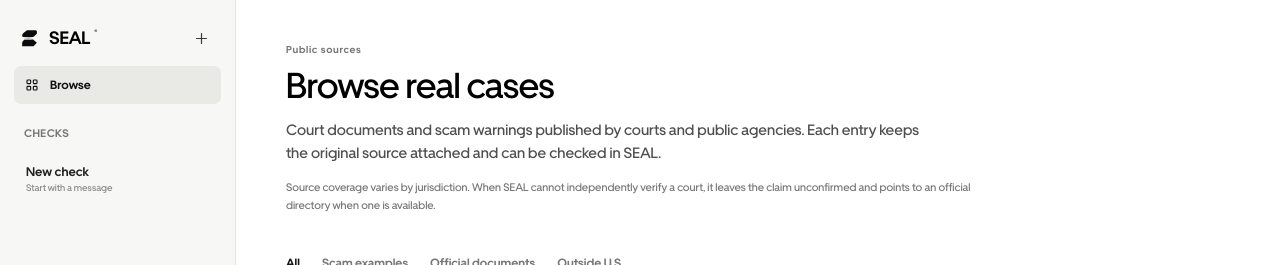
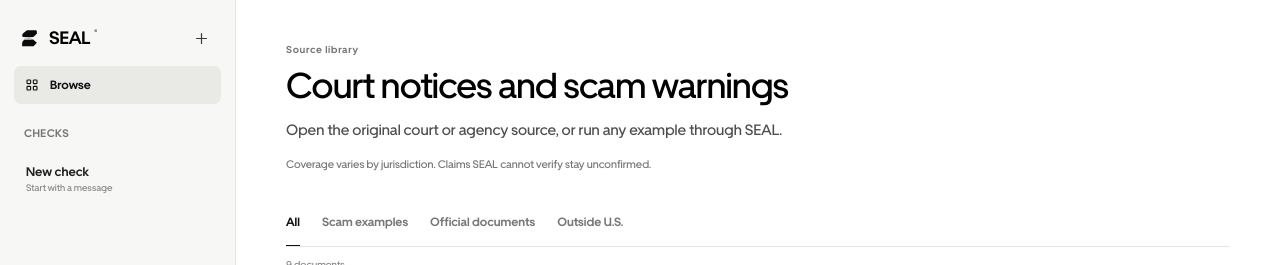
Before and after one commit to Davemafy/seal, a Next.js app: page /browse in a window 1280 px wide. Shown: the top 265 px of the page. Built offline with nearby package versions, Linux system fonts and the light colour scheme.

Commit message:
Tighten Browse source library copy

```diff
--- a/app/browse/page.tsx
+++ b/app/browse/page.tsx
@@ -44,10 +44,10 @@ export default function Browse(){
 
   <section className="browse-shell">
    <header className="browse-intro">
-    <p className="browse-eyebrow">Public sources</p>
-    <h1>Browse real cases</h1>
-    <p className="browse-deck">Court documents and scam warnings published by courts and public agencies. Each entry keeps the original source attached and can be checked in SEAL.</p>
-    <p className="browse-scope">Source coverage varies by jurisdiction. When SEAL cannot independently verify a court, it leaves the claim unconfirmed and points to an official directory when one is available.</p>
+    <p className="browse-eyebrow">Source library</p>
+    <h1>Court notices and scam warnings</h1>
+    <p className="browse-deck">Open the original court or agency source, or run any example through SEAL.</p>
+    <p className="browse-scope">Coverage varies by jurisdiction. Claims SEAL cannot verify stay unconfirmed.</p>
    </header>
 
    <BrowseGrid items={rankedCases}/>
```
